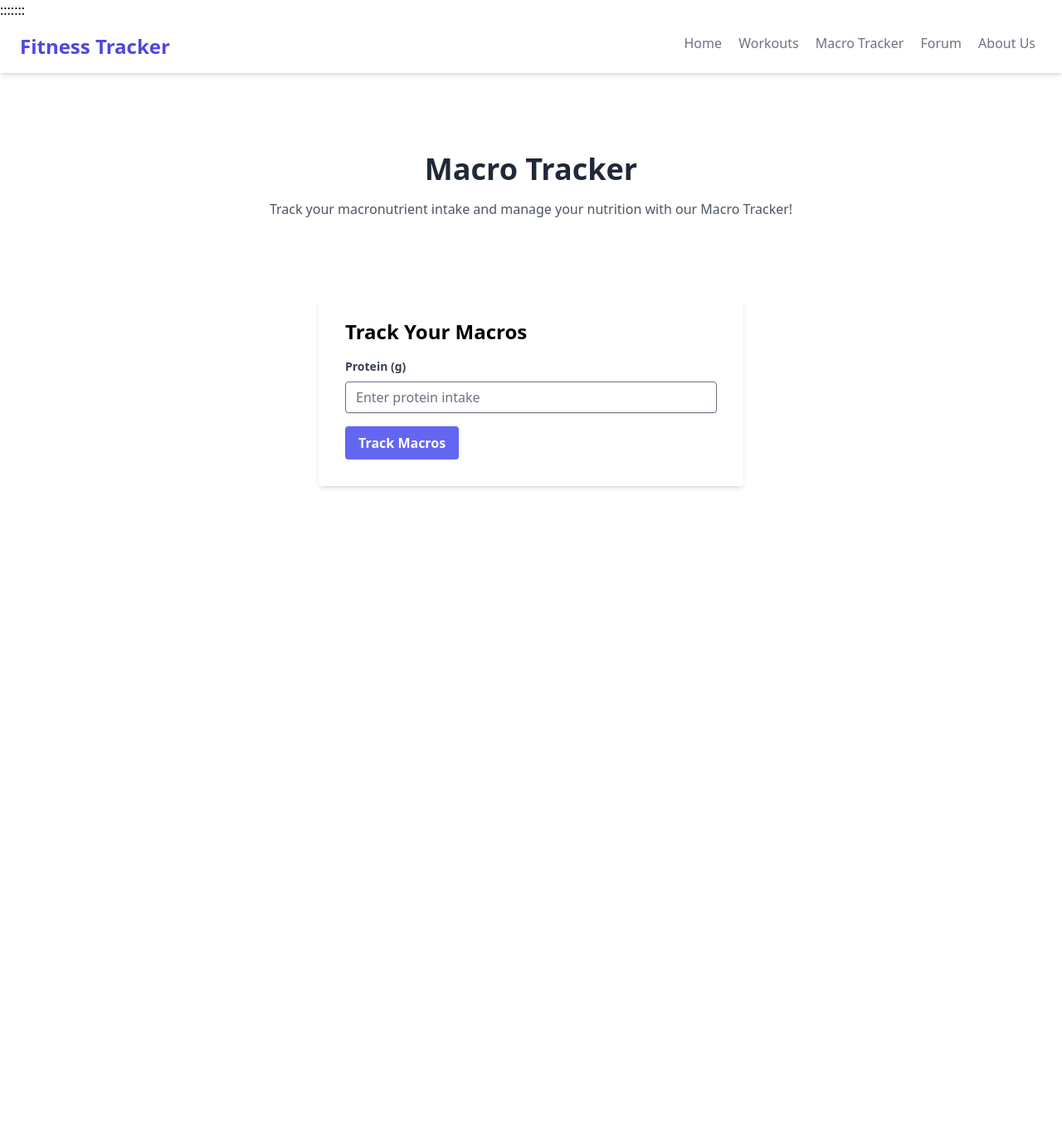
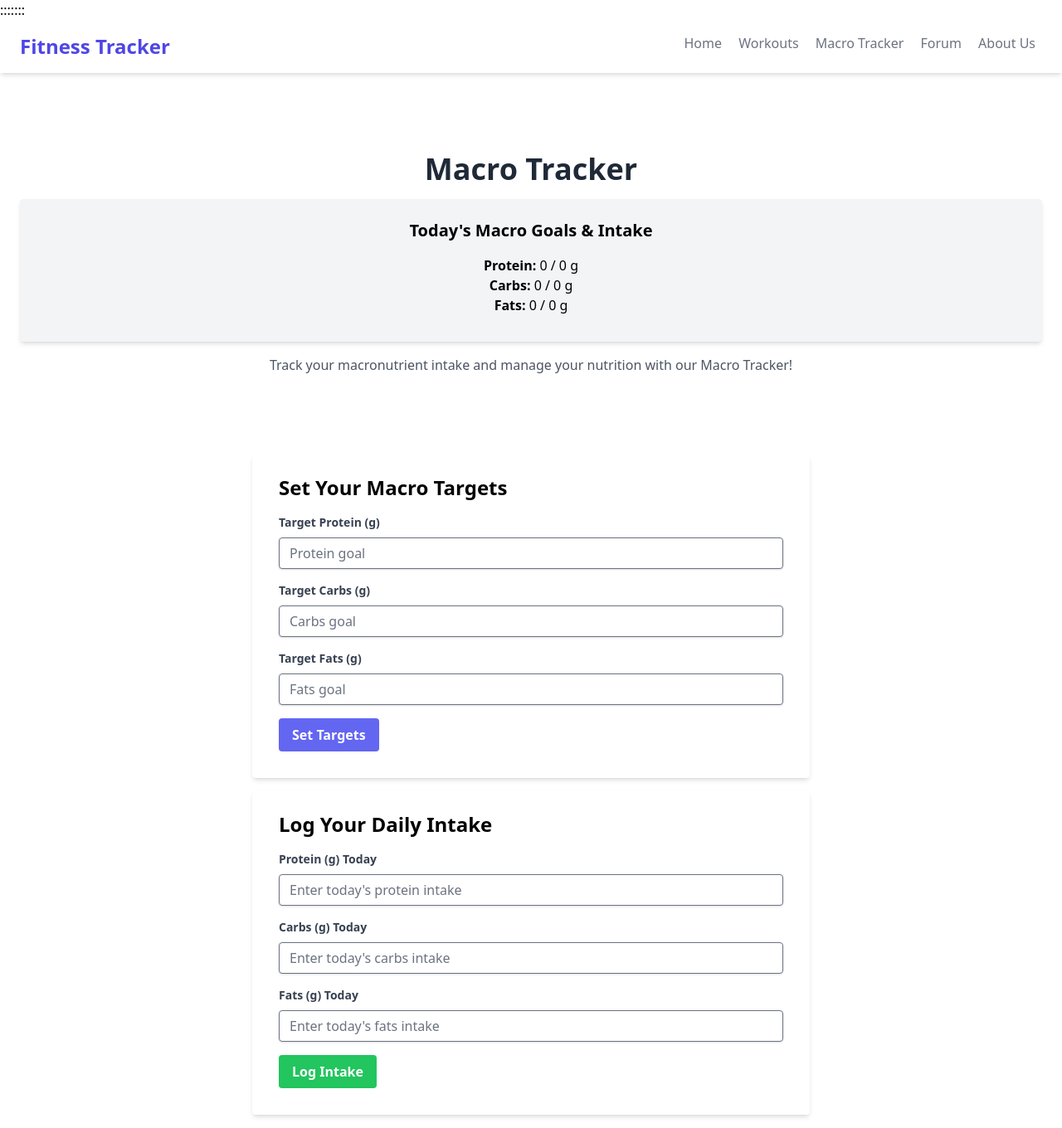
Before and after one commit to AFCTrackerProject/afc_fitness_tracker, a Flask app: page /macrotracker in a window 1280 px wide. Shown: the whole page at 83% size. Before the commit the page ends 589 px from the top, so only its background shows below. Run offline with Flask 3, Linux system fonts and the light colour scheme; some libraries are stand-ins or nearby versions.

Commit message:
Updated macrotracker.html and app.py with new features

```diff
--- a/app.py
+++ b/app.py
@@ -1,6 +1,13 @@
-from flask import Flask, render_template, request, redirect
+from flask import Flask, render_template, request, redirect, url_for
 
 app = Flask(__name__)
+
+# Placeholder for storing macro targets and daily intake
+user_macros = {
+    'targets': {'protein': 0, 'carbs': 0, 'fats': 0},
+    'daily_intake': {'protein': 0, 'carbs': 0, 'fats': 0}
+}
+
 
 @app.route('/')
 def index():
@@ -10,9 +17,25 @@ def index():
 def workouts():
     return render_template('workouts.html')
 
-@app.route('/macrotracker')
+@app.route('/macrotracker', methods=['GET', 'POST'])
 def macrotracker():
-    return render_template('macrotracker.html')
+    if request.method == 'POST':
+        if 'set_targets' in request.form:
+            # Logic for setting targets remains the same
+            user_macros['targets'] = {
+                'protein': int(request.form.get('target_protein', 0)),
+                'carbs': int(request.form.get('target_carbs', 0)),
+                'fats': int(request.form.get('target_fats', 0))
+            }
+        elif 'log_intake' in request.form:
+            # Adjusted logic for accumulating daily intake
+            user_macros['daily_intake']['protein'] += int(request.form.get('daily_protein', 0))
+            user_macros['daily_intake']['carbs'] += int(request.form.get('daily_carbs', 0))
+            user_macros['daily_intake']['fats'] += int(request.form.get('daily_fats', 0))
+        return redirect(url_for('macrotracker'))
+
+    return render_template('macrotracker.html', user_macros=user_macros)
+
 
 @app.route('/forum')
 def forum():
--- a/templates/macrotracker.html
+++ b/templates/macrotracker.html
@@ -1,30 +1,64 @@
 {% extends "_layout.html" %}
 
 {% block content %}
-    <div class="canvas-paper"></div>
 <div class="canvas-paper">
-
     <div class="w-full py-24 px-6 text-center">
         <h1 class="text-4xl font-bold text-gray-800 mb-4">Macro Tracker</h1>
+        <!-- Display Section for Targets and Daily Intake -->
+        <div class="bg-gray-100 shadow-md rounded px-8 pt-6 pb-8 mb-4">
+            <h2 class="text-xl font-bold mb-4">Today's Macro Goals & Intake</h2>
+            <p><strong>Protein:</strong> {{ user_macros.daily_intake.protein }} / {{ user_macros.targets.protein }} g</p>
+            <p><strong>Carbs:</strong> {{ user_macros.daily_intake.carbs }} / {{ user_macros.targets.carbs }} g</p>
+            <p><strong>Fats:</strong> {{ user_macros.daily_intake.fats }} / {{ user_macros.targets.fats }} g</p>
+        </div>
         <p class="text-gray-600">Track your macronutrient intake and manage your nutrition with our Macro Tracker!</p>
     </div>
 
     <div class="flex justify-center items-center">
-                <div class="w-full max-w-lg">
-                    <!-- Macro Tracker Content Goes Here -->
+        <div class="w-full max-w-2xl">
             <div class="bg-white shadow-md rounded px-8 pt-6 pb-8 mb-4">
-                        <!-- Macro Tracker Form or Features -->
-                        <h2 class="text-2xl font-bold mb-4">Track Your Macros</h2>
-                        <!-- Example Macro Tracking Form -->
-                        <form>
+                <h2 class="text-2xl font-bold mb-4">Set Your Macro Targets</h2>
+                <form method="POST" action="/macrotracker">
+                    <input type="hidden" name="set_targets" value="true">
                     <div class="mb-4">
-                                <label class="block text-gray-700 text-sm font-bold mb-2" for="protein">Protein (g)</label>
-                                <input class="shadow appearance-none border rounded w-full py-2 px-3 text-gray-700 leading-tight focus:outline-none focus:shadow-outline" id="protein" type="text" placeholder="Enter protein intake">
+                        <label class="block text-gray-700 text-sm font-bold mb-2" for="target_protein">Target Protein (g)</label>
+                        <input class="shadow appearance-none border rounded w-full py-2 px-3 text-gray-700 leading-tight focus:outline-none focus:shadow-outline" name="target_protein" type="text" placeholder="Protein goal">
                     </div>
-                            <!-- Repeat for carbs, fats, etc. -->
+                    <div class="mb-4">
+                        <label class="block text-gray-700 text-sm font-bold mb-2" for="target_carbs">Target Carbs (g)</label>
+                        <input class="shadow appearance-none border rounded w-full py-2 px-3 text-gray-700 leading-tight focus:outline-none focus:shadow-outline" name="target_carbs" type="text" placeholder="Carbs goal">
+                    </div>
+                    <div class="mb-4">
+                        <label class="block text-gray-700 text-sm font-bold mb-2" for="target_fats">Target Fats (g)</label>
+                        <input class="shadow appearance-none border rounded w-full py-2 px-3 text-gray-700 leading-tight focus:outline-none focus:shadow-outline" name="target_fats" type="text" placeholder="Fats goal">
+                    </div>
                     <div class="flex items-center justify-between">
-                                <button class="bg-indigo-500 hover:bg-indigo-700 text-white font-bold py-2 px-4 rounded focus:outline-none focus:shadow-outline" type="button">
-                                    Track Macros
+                        <button class="bg-indigo-500 hover:bg-indigo-700 text-white font-bold py-2 px-4 rounded focus:outline-none focus:shadow-outline" type="submit">
+                            Set Targets
+                        </button>
+                    </div>
+                </form>
+            </div>
+
+            <div class="bg-white shadow-md rounded px-8 pt-6 pb-8 mb-4">
+                <h2 class="text-2xl font-bold mb-4">Log Your Daily Intake</h2>
+                <form method="POST" action="/macrotracker">
+                    <input type="hidden" name="log_intake" value="true">
+                    <div class="mb-4">
+                        <label class="block text-gray-700 text-sm font-bold mb-2" for="daily_protein">Protein (g) Today</label>
+                        <input class="shadow appearance-none border rounded w-full py-2 px-3 text-gray-700 leading-tight focus:outline-none focus:shadow-outline" name="daily_protein" type="text" placeholder="Enter today's protein intake">
+                    </div>
+                    <div class="mb-4">
+                        <label class="block text-gray-700 text-sm font-bold mb-2" for="daily_carbs">Carbs (g) Today</label>
+                        <input class="shadow appearance-none border rounded w-full py-2 px-3 text-gray-700 leading-tight focus:outline-none focus:shadow-outline" name="daily_carbs" type="text" placeholder="Enter today's carbs intake">
+                    </div>
+                    <div class="mb-4">
+                        <label class="block text-gray-700 text-sm font-bold mb-2" for="daily_fats">Fats (g) Today</label>
+                        <input class="shadow appearance-none border rounded w-full py-2 px-3 text-gray-700 leading-tight focus:outline-none focus:shadow-outline" name="daily_fats" type="text" placeholder="Enter today's fats intake">
+                    </div>
+                    <div class="flex items-center justify-between">
+                        <button class="bg-green-500 hover:bg-green-700 text-white font-bold py-2 px-4 rounded focus:outline-none focus:shadow-outline" type="submit">
+                            Log Intake
                         </button>
                     </div>
                 </form>
@@ -32,8 +66,4 @@
         </div>
     </div>
 </div>
-    </div>
-</body>
-</html>
-
 {% endblock %}
```
Lines whose indentation alone changed are shown as unchanged.
